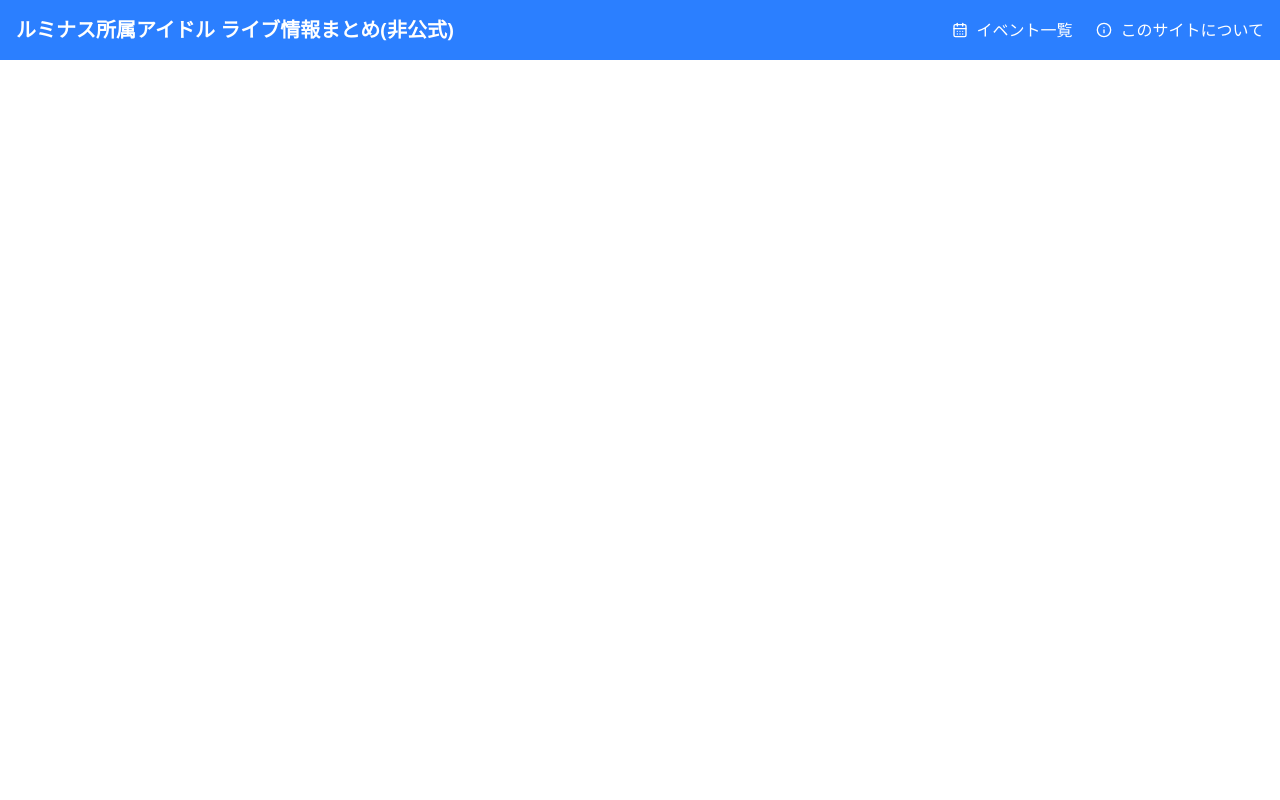
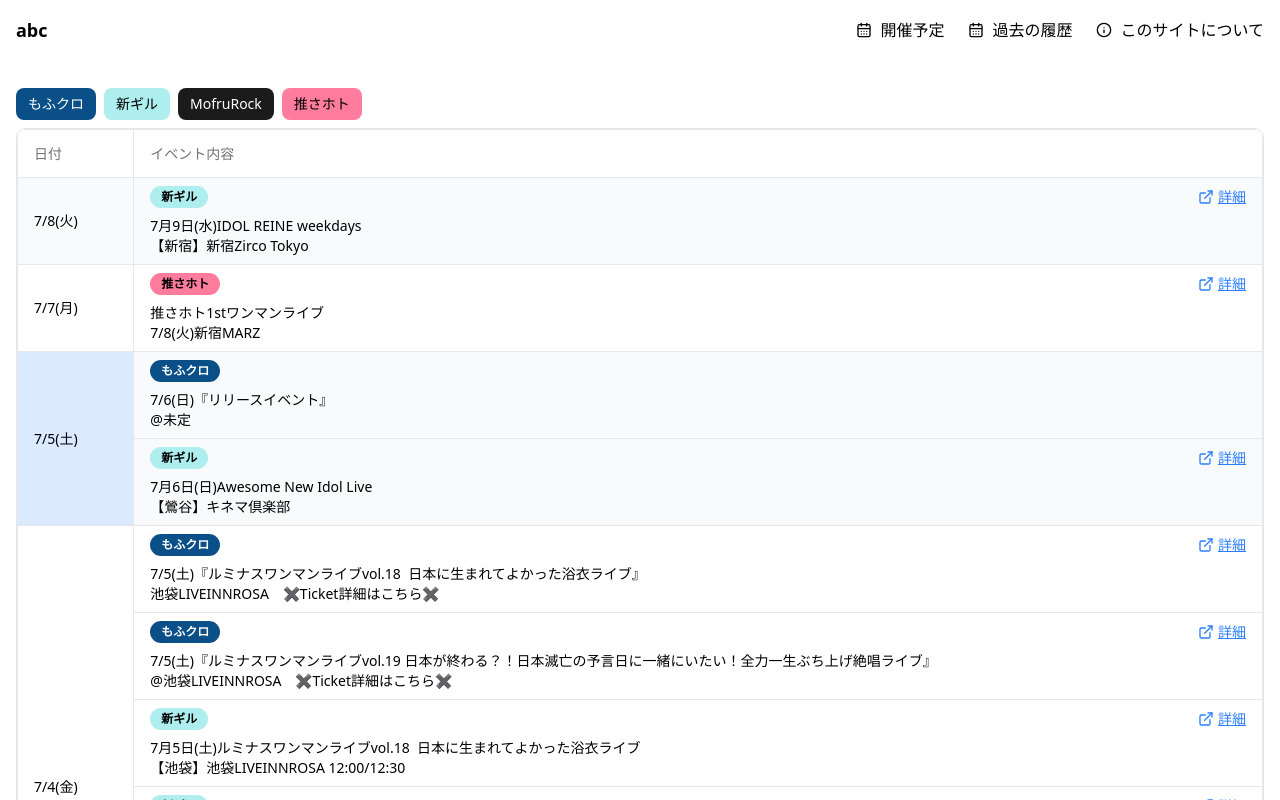
Before and after one commit to momo-lab/www-livelist, a React (Vite) app: page /past in a window 1280 px wide. Shown: the top 800 px of the page. Built offline with nearby package versions, Linux system fonts and the light colour scheme.

Commit message:
タブをやめてページ切り替えにした

```diff
--- a/index.html
+++ b/index.html
@@ -2,7 +2,6 @@
 <html lang="en">
   <head>
     <meta charset="UTF-8" />
-    <link rel="icon" type="image/svg+xml" href="/vite.svg" />
     <meta name="viewport" content="width=device-width, initial-scale=1.0" />
     <title>ルミナス所属アイドル ライブ情報まとめ(非公式)</title>
   </head>
--- a/src/App.tsx
+++ b/src/App.tsx
@@ -1,111 +1,15 @@
-import { useState, useEffect } from 'react';
-import { Tabs, TabsContent, TabsList, TabsTrigger } from '@/components/ui/tabs';
-import { useLiveEvents } from '@/hooks/useLiveEvents';
-import { LiveEventTable } from '@/components/LiveEventTable';
-import { IdolFilter } from '@/components/IdolFilter';
+import type { ReactNode } from 'react';
+import { Header } from '@/components/Header';
 
-function App() {
-  const [activeTab, setActiveTab] = useState<string>('upcoming');
-  // LocalStorageから初期状態を読み込むか、空の配列で初期化
-  const [selectedIdols, setSelectedIdols] = useState<string[]>(() => {
-    const storedSelectedIdols = localStorage.getItem('selectedIdols');
-    return storedSelectedIdols ? JSON.parse(storedSelectedIdols) : [];
-  });
+interface AppProps {
+  children: ReactNode;
+}
 
-  // selectedIdolsが変更されたらLocalStorageに保存する
-  useEffect(() => {
-    localStorage.setItem('selectedIdols', JSON.stringify(selectedIdols));
-  }, [selectedIdols]);
-
-  // useLiveEventsにselectedIdolsを渡す
-  const {
-    processedUpcomingEvents,
-    processedPastEvents,
-    uniqueIdolNames,
-    loading,
-    error,
-  } = useLiveEvents(selectedIdols);
-
-  // uniqueIdolNamesがロードされた後に、selectedIdolsが空であれば全て選択状態にする
-  useEffect(() => {
-    if (uniqueIdolNames.length > 0 && selectedIdols.length === 0) {
-      setSelectedIdols(uniqueIdolNames);
-    }
-  }, [uniqueIdolNames, selectedIdols]);
-
-  // トグルボタンのクリックハンドラ
-  const handleToggleIdol = (idolName: string) => {
-    setSelectedIdols((prevSelectedIdols) => {
-      if (prevSelectedIdols.includes(idolName)) {
-        // 既に選択されている場合は削除
-        const newSelected = prevSelectedIdols.filter(
-          (name) => name !== idolName
-        );
-        // 全て非表示になった場合は、uniqueIdolNamesをセットして全て表示状態にする
-        // ここでuniqueIdolNamesを使用することで、全てのアイドルが非表示になるのを防ぐ
-        return newSelected.length === 0 && uniqueIdolNames.length > 0
-          ? uniqueIdolNames
-          : newSelected;
-      } else {
-        // 選択されていない場合は追加
-        return [...prevSelectedIdols, idolName];
-      }
-    });
-  };
-
-  if (loading) {
-    return <div className="p-4">読み込み中...</div>;
-  }
-
-  if (error) {
-    return <div className="p-4 text-red-500">エラー: {error}</div>;
-  }
-
-  // 長押し時のハンドラ
-  const handleLongPressIdol = (idolName: string) => {
-    console.log(`longpress:${idolName}`);
-    setSelectedIdols([idolName]); // 長押しされたアイドルのみを選択
-  };
-
-  if (loading) {
-    return <div className="p-4">読み込み中...</div>;
-  }
-
-  if (error) {
-    return <div className="p-4 text-red-500">エラー: {error}</div>;
-  }
-
+function App({ children }: AppProps) {
   return (
     <>
-      <div className="container mx-auto py-4 px-4">
-        <Tabs value={activeTab} onValueChange={setActiveTab} className="w-full">
-          <TabsList className="grid w-full grid-cols-2">
-            <TabsTrigger value="upcoming">開催予定</TabsTrigger>
-            <TabsTrigger value="past">過去の履歴</TabsTrigger>
-          </TabsList>
-
-          <IdolFilter
-            selectedIdols={selectedIdols}
-            onToggleIdol={handleToggleIdol}
-            onLongPressIdol={handleLongPressIdol} // 追加
-          />
-
-          <TabsContent value="upcoming">
-            {processedUpcomingEvents.length > 0 ? (
-              <LiveEventTable processedEvents={processedUpcomingEvents} />
-            ) : (
-              <p className="p-4 text-center">今後のライブ予定はありません。</p>
-            )}
-          </TabsContent>
-          <TabsContent value="past">
-            {processedPastEvents.length > 0 ? (
-              <LiveEventTable processedEvents={processedPastEvents} />
-            ) : (
-              <p className="p-4 text-center">過去のライブ履歴はありません。</p>
-            )}
-          </TabsContent>
-        </Tabs>
-      </div>
+      <Header />
+      <div className="pt-16">{children}</div>
     </>
   );
 }
--- a/src/components/Header.tsx
+++ b/src/components/Header.tsx
@@ -1,16 +1,18 @@
-import React, { useState } from 'react'; // useStateをインポート
+import React, { useState } from 'react';
 import { Link } from 'react-router-dom';
-import { Menu, CalendarDays, Info } from 'lucide-react'; // Menu, CalendarDays, Infoアイコンをインポート
-import { Button } from '@/components/ui/button'; // Buttonコンポーネントをインポート
+import { Menu, CalendarDays, Info } from 'lucide-react';
+import { Button } from '@/components/ui/button';
 import {
   Sheet,
   SheetContent,
   SheetHeader,
   SheetTrigger,
-} from '@/components/ui/sheet'; // Sheetコンポーネントをインポート
+  SheetTitle,
+  SheetDescription,
+} from '@/components/ui/sheet';
 
 export const Header: React.FC = () => {
-  const [isOpen, setIsOpen] = useState(false); // Sheetの開閉状態を管理
+  const [isOpen, setIsOpen] = useState(false);
 
   const navLinks = (
     <>
@@ -21,7 +23,17 @@ export const Header: React.FC = () => {
           onClick={() => setIsOpen(false)}
         >
           <CalendarDays className="h-4 w-4 mr-2" />
-          イベント一覧
+          開催予定
+        </Link>
+      </li>
+      <li className="ms-2">
+        <Link
+          to="/past"
+          className="hover:underline flex items-center"
+          onClick={() => setIsOpen(false)}
+        >
+          <CalendarDays className="h-4 w-4 mr-2" />
+          過去の履歴
         </Link>
       </li>
       <li className="ms-2">
@@ -34,38 +46,48 @@ export const Header: React.FC = () => {
           このサイトについて
         </Link>
       </li>
-      {/* 将来的にカレンダーなどのリンクを追加 */}
     </>
   );
 
   return (
-    <header className="bg-blue-500 text-white p-4 fixed top-0 w-full z-50">
+    <header className="p-4 fixed top-0 w-full z-50">
       <div className="container mx-auto flex justify-between items-center">
-        <Link to="/" className="text-xl font-bold">
-          ルミナス所属アイドル ライブ情報まとめ(非公式)
-        </Link>
-
-        {/* PC版ナビゲーション */}
-        <nav className="hidden md:block">
-          <ul className="flex space-x-4">{navLinks}</ul>
-        </nav>
-
-        {/* スマホ版ハンバーガーメニュー */}
+        {/* 左側：スマホはハンバーガー＋タイトル、PCはタイトルのみ */}
+        <div className="flex items-center space-x-2">
+          {/* ハンバーガー（モバイルのみ表示） */}
           <div className="md:hidden">
             <Sheet open={isOpen} onOpenChange={setIsOpen}>
               <SheetTrigger asChild>
-              <Button variant="ghost" size="icon" className="text-white">
+                <Button variant="ghost" size="icon">
                   <Menu className="h-6 w-6" />
                 </Button>
               </SheetTrigger>
-            <SheetContent side="right" className="w-64 bg-blue-500 text-white">
-              <SheetHeader></SheetHeader>
+              <SheetContent side="left" className="w-64">
+                <SheetHeader>
+                  <SheetTitle>
+                    ルミナス所属アイドル
+                    <br />
+                    ライブ情報まとめ(非公式)
+                  </SheetTitle>
+                  <SheetDescription className="sr-only">
+                    ルミナス所属のアイドルのライブ情報まとめページです。
+                  </SheetDescription>
+                </SheetHeader>
                 <nav className="mt-8">
                   <ul className="flex flex-col space-y-4">{navLinks}</ul>
                 </nav>
               </SheetContent>
             </Sheet>
           </div>
+
+          {/* タイトル */}
+          <div className="text-lg font-semibold whitespace-nowrap">abc</div>
+        </div>
+
+        {/* 右側：ナビゲーション（PCのみ表示） */}
+        <nav className="hidden md:block">
+          <ul className="flex space-x-4">{navLinks}</ul>
+        </nav>
       </div>
     </header>
   );
--- a/src/hooks/useLiveEvents.ts
+++ b/src/hooks/useLiveEvents.ts
@@ -29,7 +29,7 @@ export const useLiveEvents = (
   useEffect(() => {
     const fetchEvents = async () => {
       try {
-        const response = await fetch('/data.json');
+        const response = await fetch(`${import.meta.env.BASE_URL}data.json`);
         if (!response.ok) {
           throw new Error('データの取得に失敗しました。');
         }
--- a/src/main.tsx
+++ b/src/main.tsx
@@ -1,21 +1,21 @@
 import { StrictMode } from 'react';
 import { createRoot } from 'react-dom/client';
-import { BrowserRouter, Routes, Route } from 'react-router-dom'; // 追加
-import { Header } from './components/Header';
+import { BrowserRouter, Routes, Route } from 'react-router-dom';
 import './index.css';
 import App from './App.tsx';
 import { AboutPage } from './pages/About';
+import { EventsPage } from './pages/EventsPage';
 
 createRoot(document.getElementById('root')!).render(
   <StrictMode>
-    <BrowserRouter>
-      <Header />
-      <div className="pt-16">
+    <BrowserRouter basename={import.meta.env.BASE_URL}>
+      <App>
         <Routes>
-          <Route path="/" element={<App />} />
+          <Route path="/" element={<EventsPage mode="upcoming" />} />
+          <Route path="/past" element={<EventsPage mode="past" />} />
           <Route path="/about" element={<AboutPage />} />
         </Routes>
-      </div>
+      </App>
     </BrowserRouter>
   </StrictMode>
 );
--- /dev/null
+++ b/src/pages/EventsPage.tsx
@@ -0,0 +1,93 @@
+import React, { useState, useEffect } from 'react';
+import { useLiveEvents } from '@/hooks/useLiveEvents';
+import { LiveEventTable } from '@/components/LiveEventTable';
+import { IdolFilter } from '@/components/IdolFilter';
+
+interface EventsPageProps {
+  mode: 'upcoming' | 'past';
+}
+
+export const EventsPage: React.FC<EventsPageProps> = ({ mode }) => {
+  // LocalStorageから初期状態を読み込むか、空の配列で初期化
+  const [selectedIdols, setSelectedIdols] = useState<string[]>(() => {
+    const storedSelectedIdols = localStorage.getItem('selectedIdols');
+    return storedSelectedIdols ? JSON.parse(storedSelectedIdols) : [];
+  });
+
+  // selectedIdolsが変更されたらLocalStorageに保存する
+  useEffect(() => {
+    localStorage.setItem('selectedIdols', JSON.stringify(selectedIdols));
+  }, [selectedIdols]);
+
+  // useLiveEventsにselectedIdolsを渡す
+  const {
+    processedUpcomingEvents,
+    processedPastEvents,
+    uniqueIdolNames,
+    loading,
+    error,
+  } = useLiveEvents(selectedIdols);
+
+  // uniqueIdolNamesがロードされた後に、selectedIdolsが空であれば全て選択状態にする
+  useEffect(() => {
+    if (uniqueIdolNames.length > 0 && selectedIdols.length === 0) {
+      setSelectedIdols(uniqueIdolNames);
+    }
+  }, [uniqueIdolNames, selectedIdols]);
+
+  // トグルボタンのクリックハンドラ
+  const handleToggleIdol = (idolName: string) => {
+    setSelectedIdols((prevSelectedIdols) => {
+      if (prevSelectedIdols.includes(idolName)) {
+        // 既に選択されている場合は削除
+        const newSelected = prevSelectedIdols.filter(
+          (name) => name !== idolName
+        );
+        // 全て非表示になった場合は、uniqueIdolNamesをセットして全て表示状態にする
+        // ここでuniqueIdolNamesを使用することで、全てのアイドルが非表示になるのを防ぐ
+        return newSelected.length === 0 && uniqueIdolNames.length > 0
+          ? uniqueIdolNames
+          : newSelected;
+      } else {
+        // 選択されていない場合は追加
+        return [...prevSelectedIdols, idolName];
+      }
+    });
+  };
+
+  // 長押し時のハンドラ
+  const handleLongPressIdol = (idolName: string) => {
+    setSelectedIdols([idolName]); // 長押しされたアイドルのみを選択
+  };
+
+  if (loading) {
+    return <div className="p-4">読み込み中...</div>;
+  }
+
+  if (error) {
+    return <div className="p-4 text-red-500">エラー: {error}</div>;
+  }
+
+  const eventsToDisplay =
+    mode === 'upcoming' ? processedUpcomingEvents : processedPastEvents;
+  const noEventsMessage =
+    mode === 'upcoming'
+      ? '今後のライブ予定はありません。'
+      : '過去のライブ履歴はありません。';
+
+  return (
+    <div className="container mx-auto py-4 px-4">
+      <IdolFilter
+        selectedIdols={selectedIdols}
+        onToggleIdol={handleToggleIdol}
+        onLongPressIdol={handleLongPressIdol}
+      />
+
+      {eventsToDisplay.length > 0 ? (
+        <LiveEventTable processedEvents={eventsToDisplay} />
+      ) : (
+        <p className="p-4 text-center">{noEventsMessage}</p>
+      )}
+    </div>
+  );
+};
```
Also changed, not shown: package.json (+4 -3 lines). Lines whose indentation alone changed are shown as unchanged.
